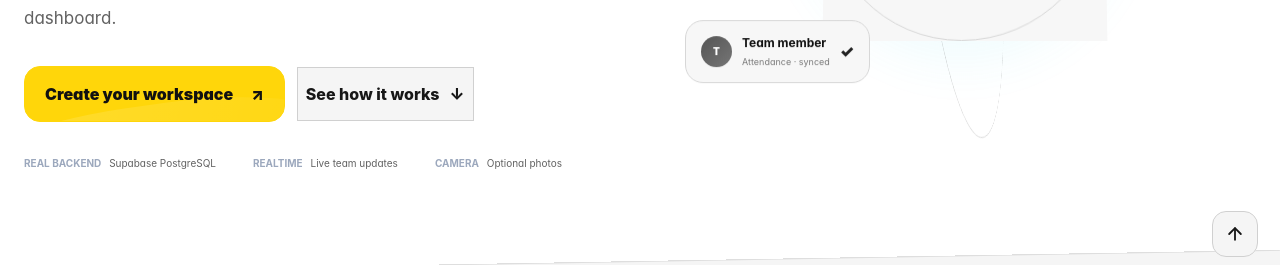
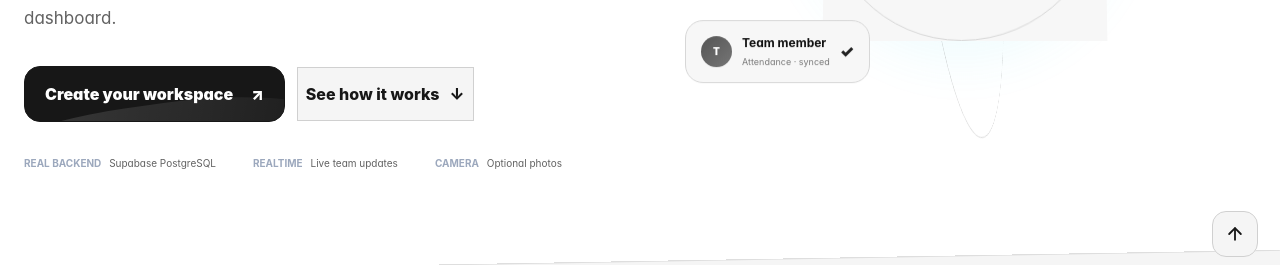
Before and after one commit to irakozebright3-coder/Attendance-system, a website built with Vite: page index.html in a window 1280 px wide. Shown: the part 519-784 px from the top of the page. Built offline with nearby package versions, Linux system fonts and the light colour scheme; some packages are replaced by stand-ins of ours; no server answers; the database is empty.

Commit message:
Keep white and black modes strictly monochrome and preserve hidden search rows

```diff
--- a/src/theme.css
+++ b/src/theme.css
@@ -999,3 +999,35 @@ html[data-theme="white"] .panel-search-control .panel-search-input {
 html[data-theme="white"] .panel-search-control .panel-search-input::placeholder { color:#737373!important; }
 html[data-theme="black"] .account-delete-action:hover { background:#333333!important;color:#ffffff!important; }
 html[data-theme="white"] .account-delete-action:hover { background:#e4e4e4!important;color:#171717!important; }
+
+
+/* Final monochrome guard: no yellow or legacy accent colors in White/Black modes. */
+html[data-theme="black"] {
+  --af-yellow:#f5f5f5;
+  --af-yellow-hover:#d9d9d9;
+  --af-yellow-ink:#080808;
+  --af-yellow-text:#f3f3f3;
+  --af-yellow-ring:rgba(255,255,255,.22);
+}
+html[data-theme="white"] {
+  --af-yellow:#171717;
+  --af-yellow-hover:#333333;
+  --af-yellow-ink:#ffffff;
+  --af-yellow-text:#222222;
+  --af-yellow-ring:rgba(0,0,0,.14);
+}
+html[data-theme="black"] .panel-search-control,
+html[data-theme="black"] .panel-search-no-results {
+  background:#111111!important;
+  color:#f1f1f1!important;
+  border-color:#444444!important;
+}
+html[data-theme="white"] .panel-search-control,
+html[data-theme="white"] .panel-search-no-results {
+  background:#fafafa!important;
+  color:#222222!important;
+  border-color:#d2d2d2!important;
+}
+html[data-theme="black"] .account-delete-action:hover { background:#333333!important;color:#ffffff!important; }
+html[data-theme="white"] .account-delete-action:hover { background:#e4e4e4!important;color:#171717!important; }
+[hidden] { display:none!important; }
```
